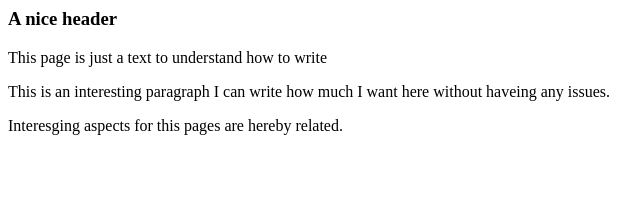
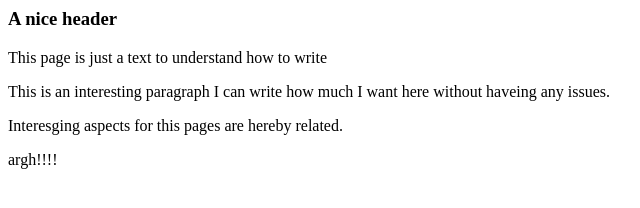
Before and after one commit to francesco-chinello/TestWeb, a plain HTML site: page index.html in a window 1280 px wide. Shown: the full height of the page, 0-640 px from the left. Drawn offline with Linux system fonts and the light colour scheme.

Commit message:
Update index.html

```diff
--- a/index.html
+++ b/index.html
@@ -11,6 +11,6 @@
     <body> This page is just a text to understand how to write </body>
 <p> This is an interesting paragraph I can write how much I want here without haveing any issues. </p>
 <p> Interesging aspects for this pages are hereby related. </p>
-
+    <p> argh!!!!</p>
 
 </html>
```
